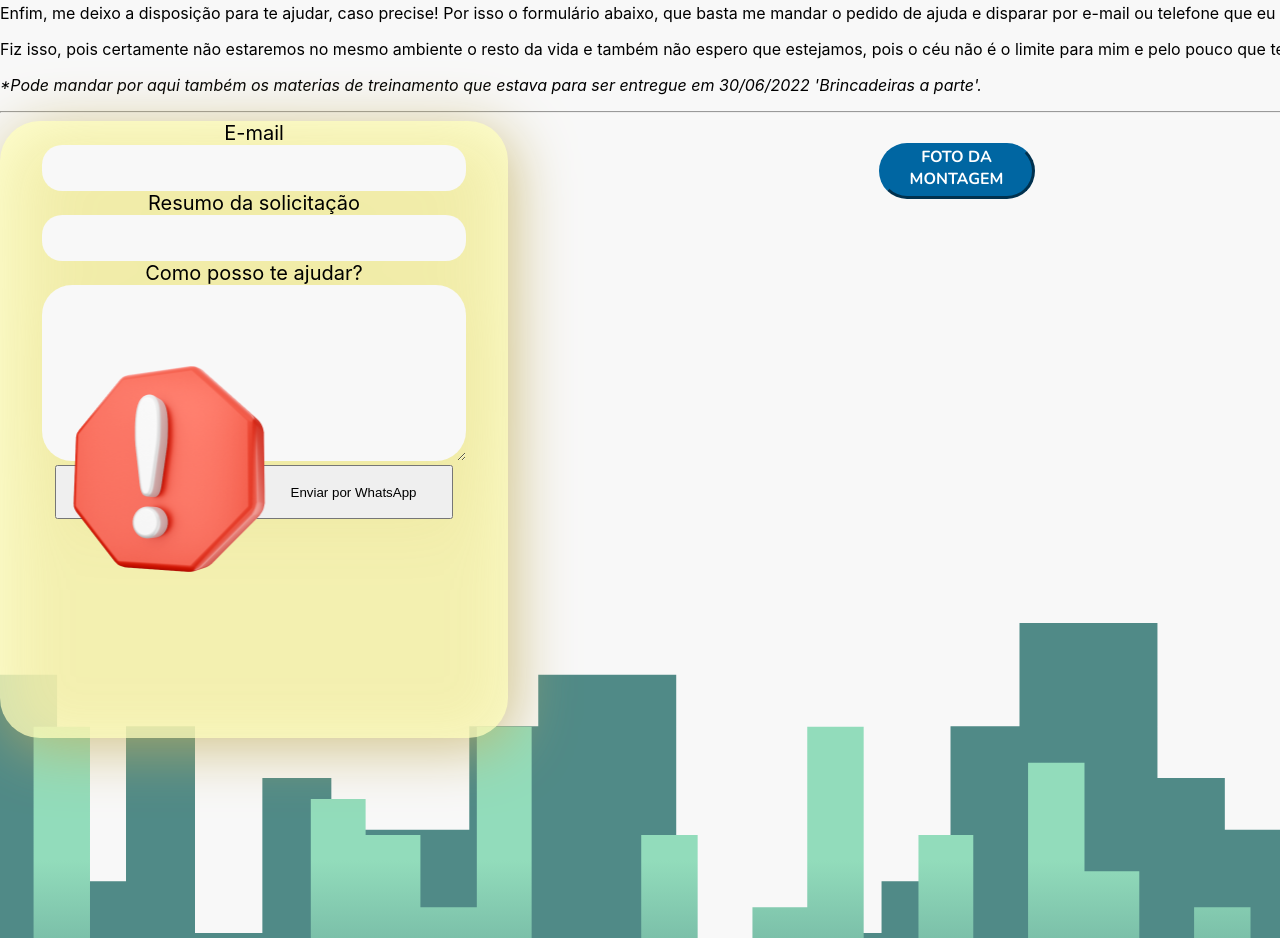
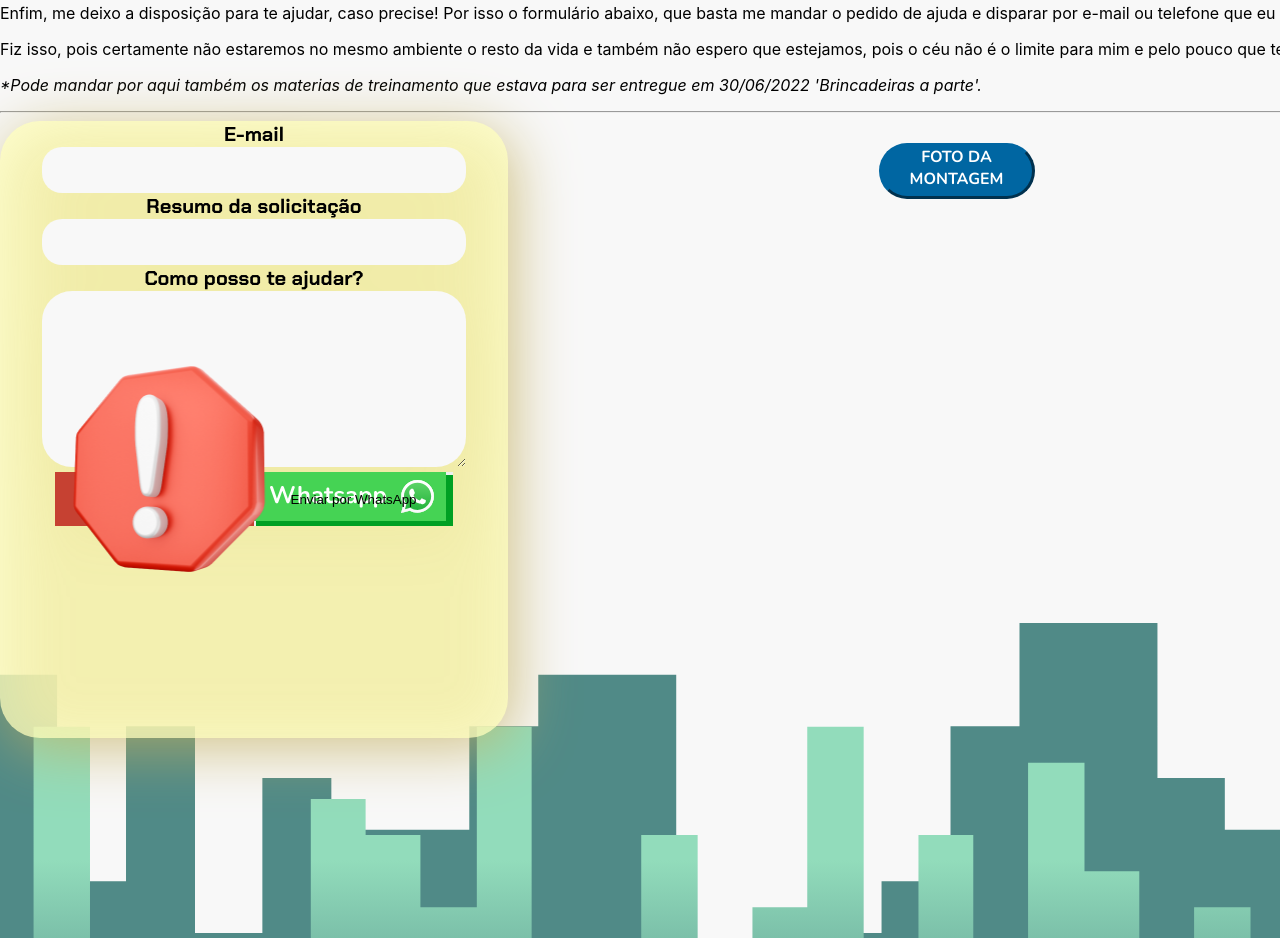
Before and after one commit to Gardinali-Gi/ono-v2, a React (Create React App) app: page / in a window 1280 px wide. Shown: the part 3720-4658 px from the top of the page. Built offline with nearby package versions, Linux system fonts and the light colour scheme.

Commit message:
Update App.css

```diff
--- a/src/App.css
+++ b/src/App.css
@@ -118,6 +118,9 @@ label{
     height: 617px;
     text-align: center;
 
+    font-family: 'Chakra Petch', sans-serif;
+    font-weight: 700;
+
 background: rgba(255, 255, 190, 0.74);
 border-radius: 40px;
 filter: drop-shadow(6px 10px 30px #C3AF5E);
@@ -148,20 +151,23 @@ border: none;
 #btn-email{
     width: 199px;
     height: 54px;
-
+    background-image: url("./botao-email-click.svg");
+   border:none;
 
     /* Inside auto layout */
 
     flex: none;
     order: 0;
     flex-grow: 0;
+
+
 }
 
 #btn-wpp{
     width: 199px;
     height: 54px;
-
-
+    background-image: url("./botao-wpp-noClick.svg");
+    border:none;
     /* Inside auto layout */
 
     flex: none;
```
